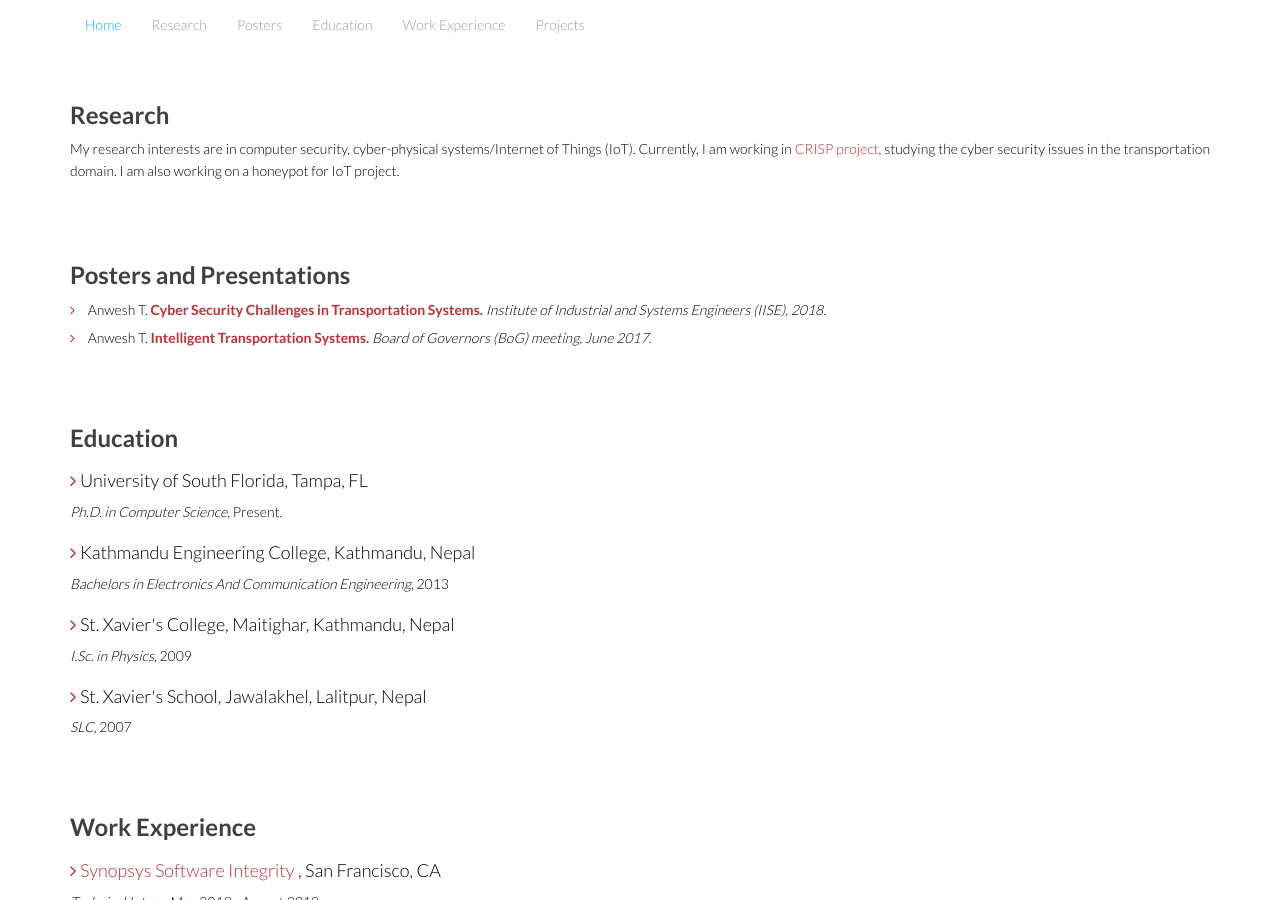
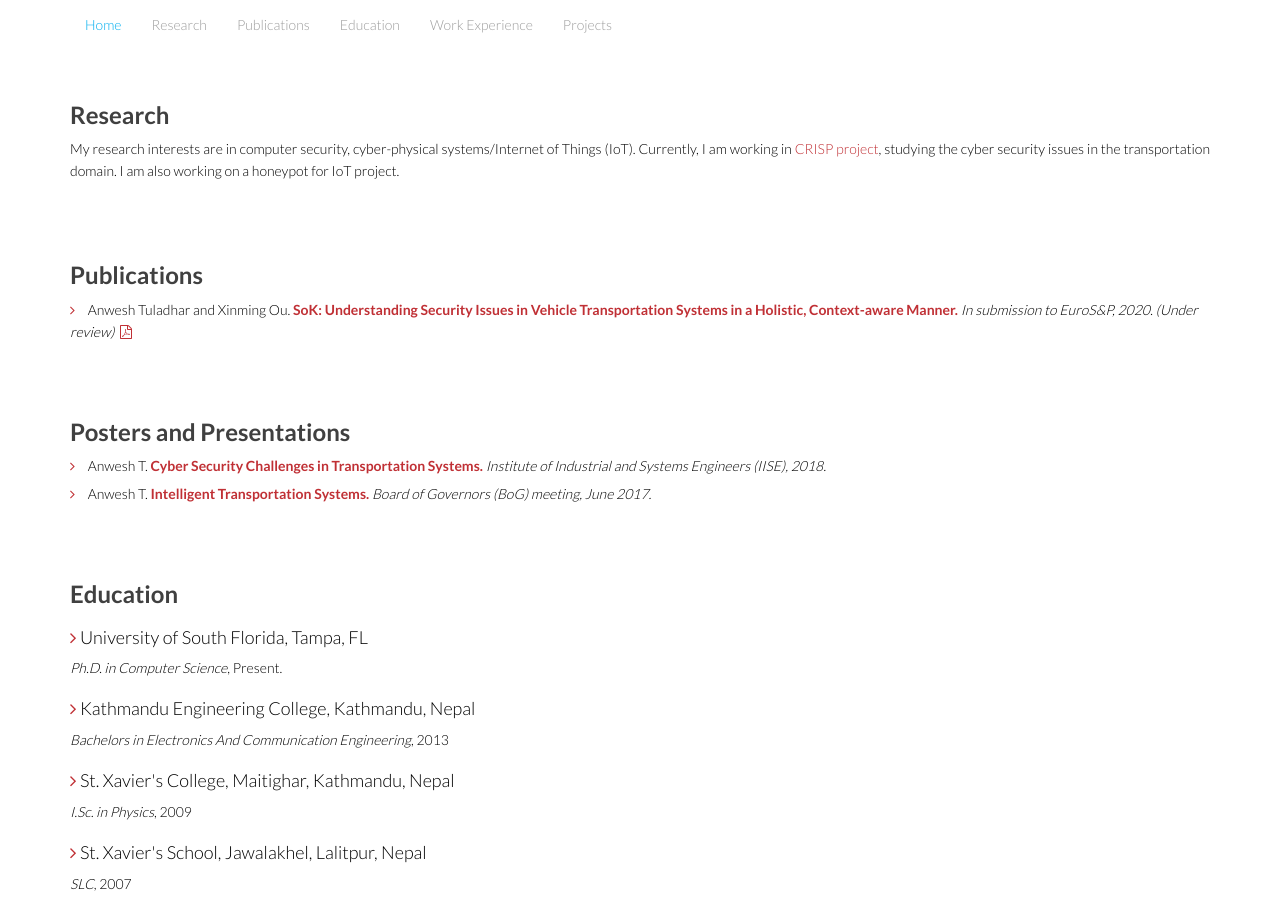
Before and after one commit to anwesht/anwesht.github.io, a Jekyll site: the page built from index.md, in a window 1280 px wide and 900 px high, scrolled down 639 px. Built offline with Jekyll 4.4.1, drawn with Linux system fonts in a browser that asks for light colours.

Commit message:
Added publication: SoK: Understanding Security Issues in Vehicle Transportation Systems in a Holistic, Context-aware Manner.

```diff
--- a/_includes/header.html
+++ b/_includes/header.html
@@ -15,7 +15,8 @@
           <li class="active"><a href="index.html">Home</a></li>
 
           <li><a href="/#research">Research</a></li>
-          <li><a href="/#posters">Posters</a></li>
+          <li><a href="/#publications">Publications</a></li>
+<!--          <li><a href="/#posters">Posters</a></li>-->
           <li><a href="/#education">Education</a></li>
           <li><a href="/#work">Work Experience</a></li>
           <li><a href="/#projects">Projects</a></li>
--- a/_includes/sections/aboutme.html
+++ b/_includes/sections/aboutme.html
@@ -26,6 +26,37 @@
             CRISP project</a>, studying the cyber security issues in the transportation domain. I am also working on a
           honeypot for IoT project.
         </p>
+      </div>
+    </div>
+  </div>
+
+  <div class="padding-top container" id="publications">
+    <div class="row">
+      <div class="col-sm-12">
+        <h2 class="title-strong text-left wow fadeInDown" data-wow-duration="500ms" data-wow-delay="300ms">Publications</h2>
+        <!--list from services page.-->
+        <ul class="elements">
+          <li class="wow fadeInUp" data-wow-duration="900ms" data-wow-delay="100ms"><i class="fa fa-angle-right"></i>
+            Anwesh Tuladhar and Xinming Ou.<strong> <a href="http://www.arguslab.org/tech_reports/2019-1" target="_blank">SoK: Understanding Security Issues in
+              Vehicle Transportation Systems in a Holistic, Context-aware Manner. </a> </strong>
+            <span class="italic">In submission to EuroS&P, 2020. (Under review)</span>
+            <span>
+              <a href="http://www.arguslab.org/documents/tech_reports/2019/sok-vehicular-transportation-atuladhar.pdf" target="_blank">
+                <i class="fa fa-file-pdf-o fa-fw"></i>
+              </a>
+            </span>
+          </li>
+         <!-- <li class="wow fadeInUp" data-wow-duration="800ms" data-wow-delay="200ms"><i class="fa fa-angle-right"></i>
+          Anwesh T. <strong> <a href="resources/its-2017.pdf" target="_blank">Intelligent Transportation Systems. </a> </strong>
+          <span class="italic">Board of Governors (BoG) meeting, June 2017.</span>
+          </li>-->
+
+          <!--
+          <li class="wow fadeInUp" data-wow-duration="800ms" data-wow-delay="200ms"><i class="fa fa-angle-right"></i> scrambled it to make a type specimen book.</li>
+          <li class="wow fadeInUp" data-wow-duration="700ms" data-wow-delay="300ms"><i class="fa fa-angle-right"></i> scrambled it to make a type specimen book.</li>
+          <li class="wow fadeInUp" data-wow-duration="600ms" data-wow-delay="400ms"><i class="fa fa-angle-right"></i> scrambled it to make a type specimen book.</li>
+          <li class="wow fadeInUp" data-wow-duration="500ms" data-wow-delay="500ms"><i class="fa fa-angle-right"></i> but also the leap into electronic typesetting.</li>-->
+        </ul>
       </div>
     </div>
   </div>
```
